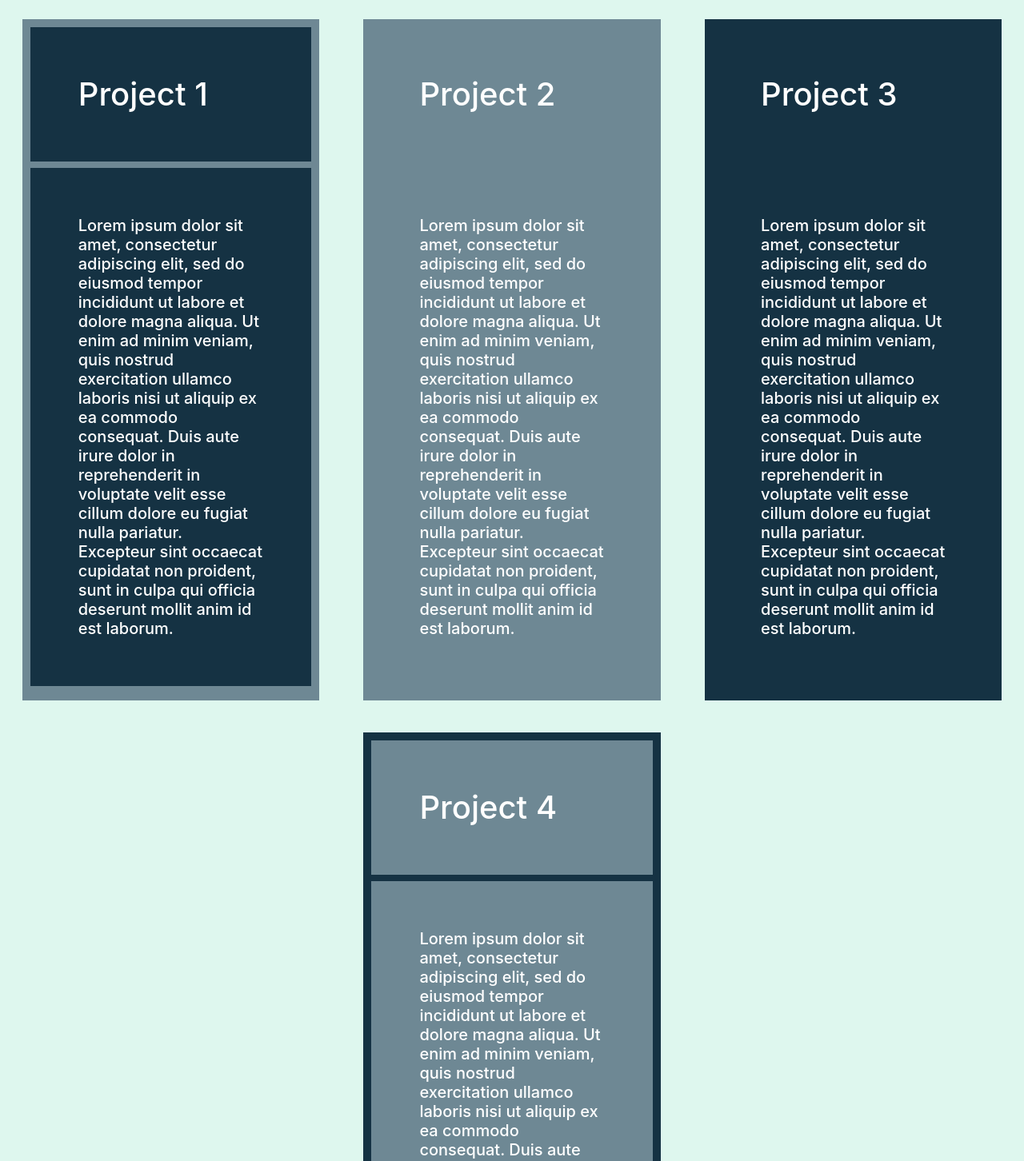
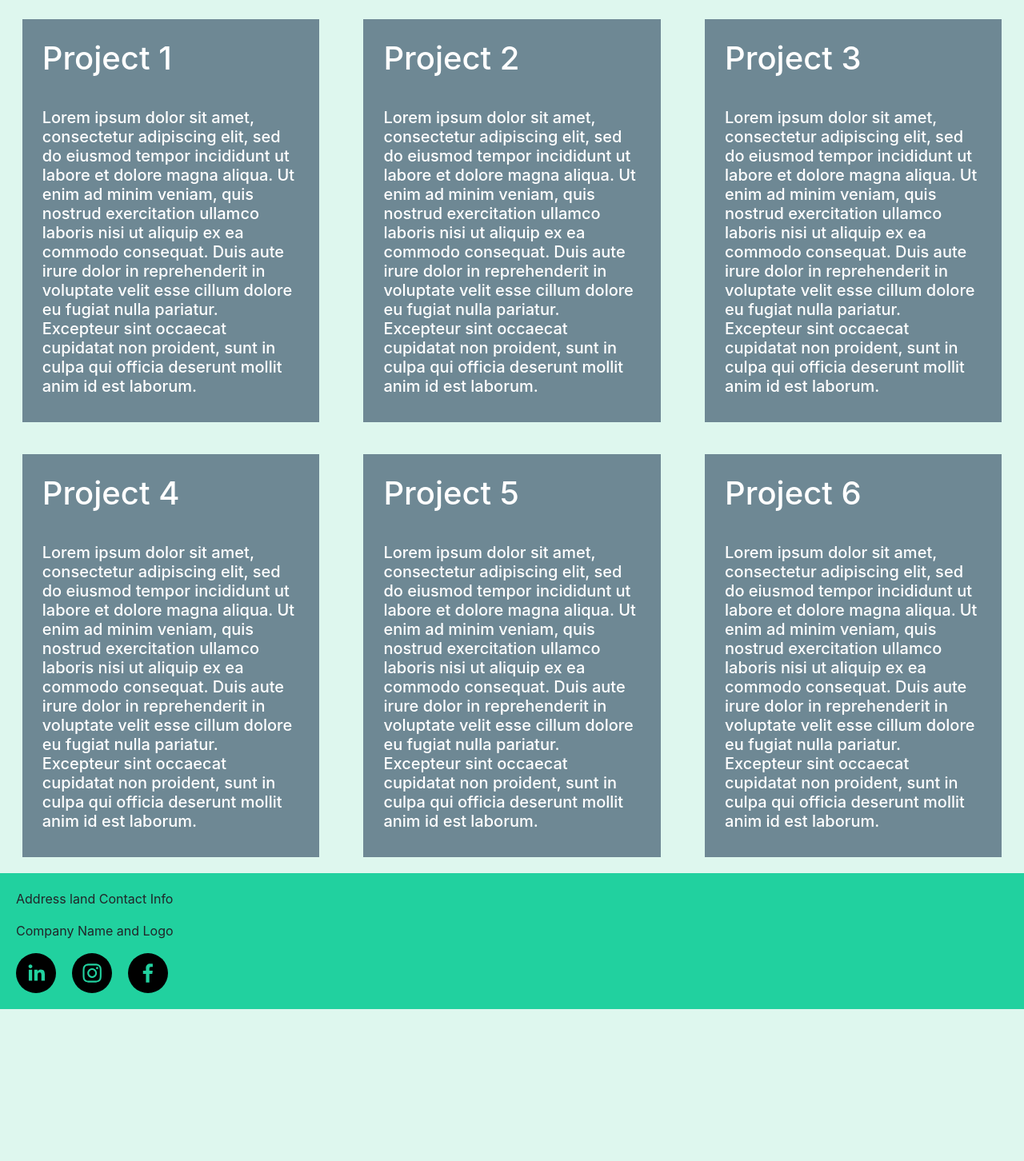
Before and after one commit to fluentinstroll/all-custom-sheet-metal, a Next.js app: page /projects in a window 1280 px wide. Shown: the part 1020-2472 px from the top of the page at 80% size. After the commit the page ends 2282 px from the top, so only its background shows below. Built offline with nearby package versions, Linux system fonts and the light colour scheme.

Commit message:
added social icons to footer, and size of project descs

```diff
--- a/components/Footer.js
+++ b/components/Footer.js
@@ -1,18 +1,24 @@
-const footerStyle = {
-    width: "100%",
-    position: "static",
-    bottom: "0px",
-    background: "#21D19F",
-    padding: "20px"
-    };
+import styles from '../styles/Footer.module.css';
+var { SocialIcon } = require('react-social-icons');
+import Row from "react-bootstrap/Row";
+import Col from "react-bootstrap/Col";
 
-  const Footer = () => (
-    <div className="Footer" style={footerStyle}>
-      <p>Address line 1</p>
-      <p>Address Line 2</p>
-      <p>Address Line 3</p>
-      <p>Address Line 4</p>
-    </div>
-  );
+const Footer = () => (
+  <div className="Footer" className={styles.footerStyle}>
+    <p>Address land Contact Info</p>
+    <p>Company Name and Logo</p>
+    <Row>
+      <Col className={styles.footerCol}>
+        <SocialIcon url="#" network="linkedin" bgColor="black" />
+      </Col>
+      <Col className={styles.footerCol}>
+        <SocialIcon url="#" network="instagram" bgColor="black" />
+      </Col>
+      <Col className={styles.footerCol}>
+        <SocialIcon url="#" network="facebook" bgColor="black" />
+      </Col>
+    </Row>
+  </div>
+);
 
-  export default Footer;
+export default Footer;
--- a/package.json
+++ b/package.json
@@ -12,6 +12,7 @@
     "next": "^10.0.0",
     "react": "17.0.1",
     "react-bootstrap": "^1.6.0",
-    "react-dom": "17.0.1"
+    "react-dom": "17.0.1",
+    "react-social-icons": "^5.4.1"
   }
 }
--- a/pages/projects.js
+++ b/pages/projects.js
@@ -22,9 +22,10 @@ export default function Projects() {
         </p>
       </div>
       <div className={styles.projectsContainer}>
-        <div className={styles.projectBox}>
-          <h1>Project 1</h1>
-          <h4>
+
+      <div className={styles.projectBox}>
+          <h1 className={styles.projectText}>Project 1</h1>
+          <h4 className={styles.projectText}>
             Lorem ipsum dolor sit amet, consectetur adipiscing elit, sed do
             eiusmod tempor incididunt ut labore et dolore magna aliqua. Ut enim
             ad minim veniam, quis nostrud exercitation ullamco laboris nisi ut
@@ -46,9 +47,10 @@ export default function Projects() {
             culpa qui officia deserunt mollit anim id est laborum.
           </h4>
         </div>
-        <div className={styles.projectBox2}>
-          <h1>Project 3</h1>
-          <h4>
+
+        <div className={styles.projectBox}>
+          <h1 className={styles.projectText}>Project 3</h1>
+          <h4 className={styles.projectText}>
             Lorem ipsum dolor sit amet, consectetur adipiscing elit, sed do
             eiusmod tempor incididunt ut labore et dolore magna aliqua. Ut enim
             ad minim veniam, quis nostrud exercitation ullamco laboris nisi ut
@@ -58,8 +60,33 @@ export default function Projects() {
             culpa qui officia deserunt mollit anim id est laborum.
           </h4>
         </div>
-        <div className={styles.projectBox2}>
+
+        <div className={styles.projectBox}>
           <h1 className={styles.projectText}>Project 4</h1>
+          <h4 className={styles.projectText}>
+            Lorem ipsum dolor sit amet, consectetur adipiscing elit, sed do
+            eiusmod tempor incididunt ut labore et dolore magna aliqua. Ut enim
+            ad minim veniam, quis nostrud exercitation ullamco laboris nisi ut
+            aliquip ex ea commodo consequat. Duis aute irure dolor in
+            reprehenderit in voluptate velit esse cillum dolore eu fugiat nulla
+            pariatur. Excepteur sint occaecat cupidatat non proident, sunt in
+            culpa qui officia deserunt mollit anim id est laborum.
+          </h4>
+        </div>
+        <div className={styles.projectBox}>
+          <h1 className={styles.projectText}>Project 5</h1>
+          <h4 className={styles.projectText}>
+            Lorem ipsum dolor sit amet, consectetur adipiscing elit, sed do
+            eiusmod tempor incididunt ut labore et dolore magna aliqua. Ut enim
+            ad minim veniam, quis nostrud exercitation ullamco laboris nisi ut
+            aliquip ex ea commodo consequat. Duis aute irure dolor in
+            reprehenderit in voluptate velit esse cillum dolore eu fugiat nulla
+            pariatur. Excepteur sint occaecat cupidatat non proident, sunt in
+            culpa qui officia deserunt mollit anim id est laborum.
+          </h4>
+        </div>
+        <div className={styles.projectBox}>
+          <h1 className={styles.projectText}>Project 6</h1>
           <h4 className={styles.projectText}>
             Lorem ipsum dolor sit amet, consectetur adipiscing elit, sed do
             eiusmod tempor incididunt ut labore et dolore magna aliqua. Ut enim
--- /dev/null
+++ b/styles/Footer.module.css
@@ -0,0 +1,13 @@
+.footerStyle {
+
+        width: 100%;
+        position: static;
+        bottom: 0px;
+        background: #21D19F;
+        padding: 20px;
+        justify-content: center;
+}
+
+.footerCol {
+    max-width: 70px;
+}
--- a/styles/Projects.module.css
+++ b/styles/Projects.module.css
@@ -29,11 +29,5 @@
 
 .projectText {
   background: #6E8894;
+  padding: 15px;
 }
-/*temp*/
-.projectBox2 {
-  background-color: #153243;
-  width: 29%;
-  margin: 20px;
-  padding: 10px;
-}
```
Also changed, not shown: 1 other file (tests, documents, lock files or other folders).
